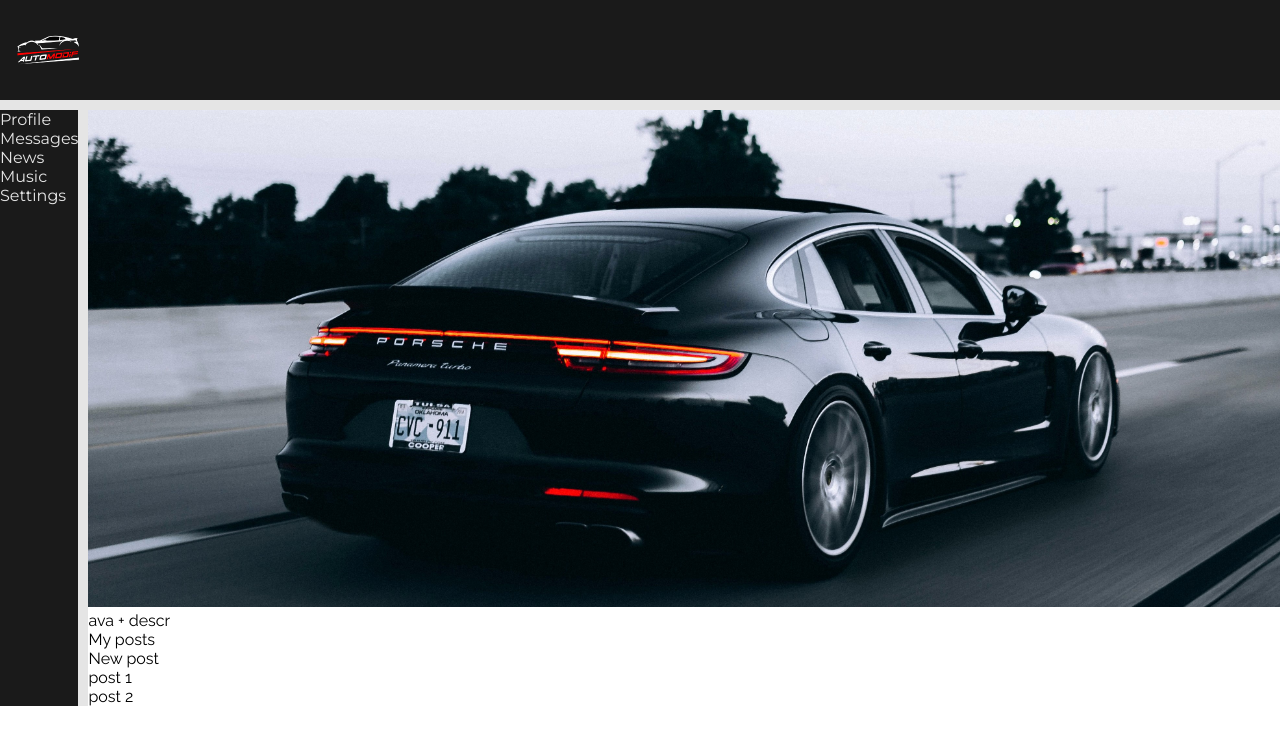
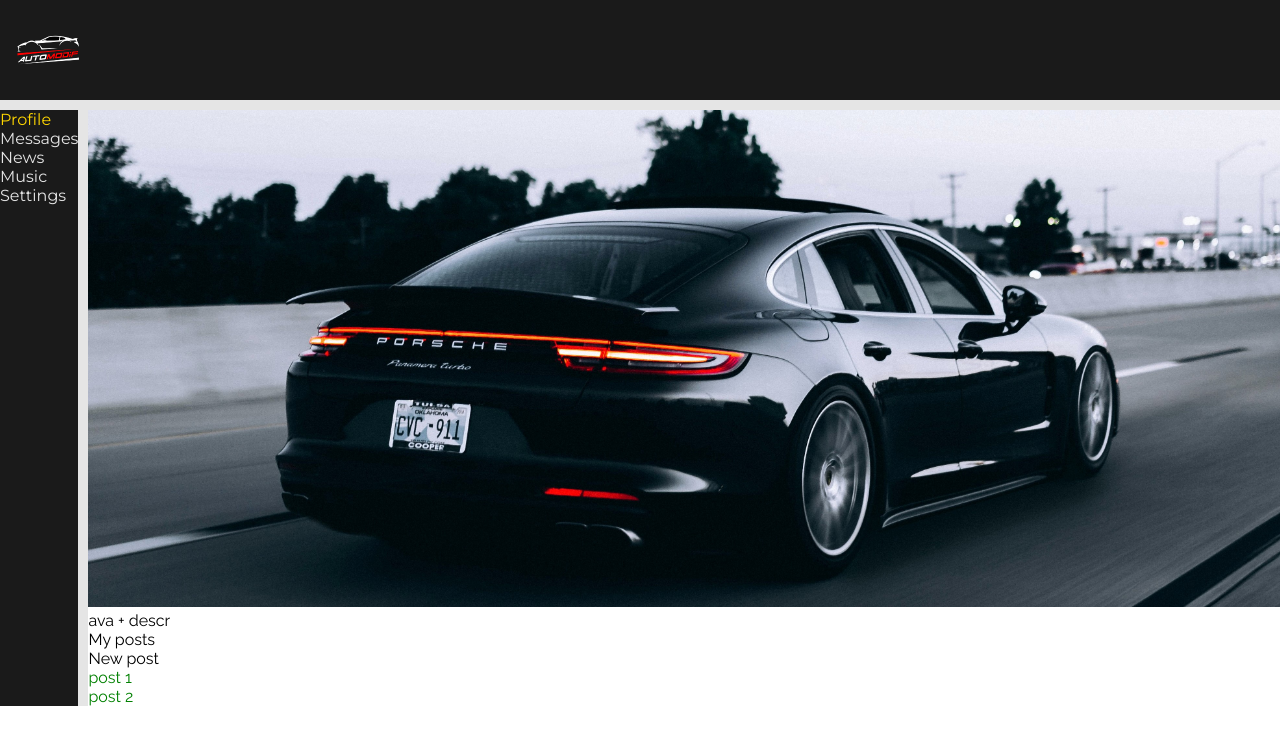
Before and after one commit to ValeriyaKaretnikova/social-network, a React (Create React App) app: page / in a window 1280 px wide. Shown: the top 744 px of the page. Built offline with nearby package versions, Linux system fonts and the light colour scheme.

Commit message:
css modules

```diff
--- a/src/App.css
+++ b/src/App.css
@@ -50,35 +50,3 @@
   margin: 0 auto;
   background-color: #E5E5E5;
 }
-
-.header {
-  grid-area: h;
-  background-color: #1A1A1A;
-}
-
-
-.header img {
-  width: 100px;
-}
-
-.nav {
-  grid-area: n;
-  background-color: #1A1A1A;
-}
-
-.nav a {
-  color: #E5E5E5;
-  text-decoration: none;
-  font-family: 'Montserrat', sans-serif;
-}
-.nav a:hover{
-  color: #F15543;
-}
-
-.content {
-  grid-area: c;
-  background-color: #FFFFFF;
-}
-.content img {
-  width: 1200px;
-}
--- a/src/components/Header.jsx
+++ b/src/components/Header.jsx
@@ -1,6 +1,8 @@
+import s from'./Header.module.css';
+
 const Header = () => {
   return (
-    <header className="header">
+    <header className={s.header}>
       <img src={require("../img/logo.png")} alt="company logo" />
     </header>
   );
--- /dev/null
+++ b/src/components/Header.module.css
@@ -0,0 +1,8 @@
+.header {
+  grid-area: h;
+  background-color: #1A1A1A;
+}
+
+.header img {
+  width: 100px;
+}
--- a/src/components/Navbar.jsx
+++ b/src/components/Navbar.jsx
@@ -1,23 +1,25 @@
+import s from "./Navbar.module.css";
+
 const Navbar = () => {
   return (
-    <nav className="nav">
-    <div>
-      <a href="#c">Profile</a>
+    <nav className={s.nav}>
+      <div >
+        <a href="#c" className={`${s.item} ${s.active}`}>Profile</a>
       </div>
-    <div>
-      <a href="#c">Messages</a>
+      <div className={s.item}>
+        <a href="#c" className={s.item}>Messages</a>
       </div>
-    <div>
-      <a href="#c">News</a>
+      <div className={s.item}>
+        <a href="#c" className={s.item}>News</a>
       </div>
-    <div>
-      <a href="#c">Music</a>
+      <div className={s.item}>
+        <a href="#c" className={s.item}>Music</a>
       </div>
-    <div>
-      <a href="#c">Settings</a>
+      <div className={s.item}>
+        <a href="#c" className={s.item}>Settings</a>
       </div>
     </nav>
   );
-}
+};
 
 export default Navbar;
--- /dev/null
+++ b/src/components/Navbar.module.css
@@ -0,0 +1,18 @@
+.nav {
+  grid-area: n;
+  background-color: #1A1A1A;
+}
+
+.item {
+  color: #E5E5E5;
+  text-decoration: none;
+  font-family: 'Montserrat', sans-serif;
+}
+
+.item.active {
+  color: gold;
+}
+
+.item:hover {
+  color: #F15543;
+}
--- a/src/components/Profile.jsx
+++ b/src/components/Profile.jsx
@@ -1,15 +1,17 @@
+import s from'./Profile.module.css';
+
 const Profile = () => {
   return (
-    <div className="content">
+    <div className={s.content}>
     <div>
       <img src={require("../img/background.jpg")} alt="background car" />
     </div>
     <div>ava + descr</div>
-    <div>
+    <div className='posts'>
       My posts
-      <div>New post</div>
-      <div>post 1</div>
-      <div>post 2</div>
+      <div >New post</div>
+      <div className={s.item}>post 1</div>
+      <div className={s.item}>post 2</div>
     </div>
   </div>
   );
--- /dev/null
+++ b/src/components/Profile.module.css
@@ -0,0 +1,12 @@
+.content {
+  grid-area: c;
+  background-color: #FFFFFF;
+}
+
+.content img {
+  width: 1200px;
+}
+
+.item {
+  color: green;
+}
```
Lines whose indentation alone changed are shown as unchanged.
